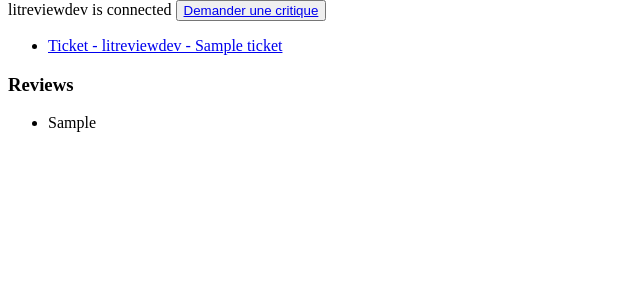
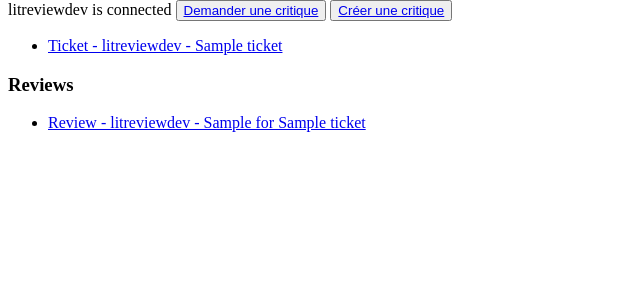
Before and after one commit to ais1-1/OC-project-09_application-web-django, a Django app: page /home/ in a window 1280 px wide. Shown: the part 73-373 px from the top of the page, without its empty margins (0-640 px from the left). Run offline with Django 4.2, Linux system fonts and the light colour scheme; a user stored in the database is signed in; data comes from the database, SQL or seed files in the repository; tables that the repository leaves empty hold one stand-in row (values such as "Sample post").

Commit message:
add review edition form

```diff
--- a/bookreview/models.py
+++ b/bookreview/models.py
@@ -18,10 +18,13 @@ class Ticket(models.Model):
         return f'{self.title}'
 
     def resize_image(self):
-        image = Image.open(self.image)
-        # Resize the image
-        image.thumbnail(self.IMAGE_MAX_SIZE)
-        image.save(self.image.path)
+        if self.image:
+            image = Image.open(self.image)
+            # Resize the image
+            image.thumbnail(self.IMAGE_MAX_SIZE)
+            image.save(self.image.path)
+        else:
+            return
 
     def save(self, *args, **kwargs):
         super().save(*args, **kwargs)
--- a/bookreview/templates/bookreview/home.html
+++ b/bookreview/templates/bookreview/home.html
@@ -5,6 +5,7 @@
 {{ user }} is connected
 
 <button><a href="{% url 'ticket_create' %}">Demander une critique</a></button>
+<button><a href="{% url 'review_create' %}">Créer une critique</a></button>
 <ul>
     {% for ticket in tickets %}
         {% if user == ticket.user %}
@@ -18,7 +19,11 @@
 <h3>Reviews</h3>
 <ul>
     {% for review in reviews %}
-        <li>{{ review }}</li>
+        {% if user == review.user %}
+            <li><a href="{% url 'review_edit' review.pk %}">Review - {{ review.user }} - {{ review.headline }} for {{ review.ticket }}</a></li>
+        {% else %}
+            <li>Review - {{ review.user }} - {{ review.headline }}</li>
+        {% endif %}
     {% endfor %}
 </ul>
 
--- a/bookreview/views.py
+++ b/bookreview/views.py
@@ -1,9 +1,9 @@
-from django.shortcuts import render, redirect
+from django.shortcuts import render, redirect, get_object_or_404
 from django.contrib.auth.decorators import login_required
 
 from .models import Ticket, Review, UserFollows
 
-from . import forms
+from .forms import CreateTicketForm, CreateReviewForm
 
 
 @login_required
@@ -17,9 +17,9 @@ def home(request):
 
 @login_required
 def create_ticket(request):
-    form = forms.CreateTicketForm()
+    form = CreateTicketForm()
     if request.method == 'POST':
-        form = forms.CreateTicketForm(request.POST, request.FILES)
+        form = CreateTicketForm(request.POST, request.FILES)
         if form.is_valid():
             ticket = form.save(commit=False)
             ticket.user = request.user
@@ -30,14 +30,14 @@ def create_ticket(request):
 
 @login_required
 def edit_ticket(request, tickets_pk):
-    ticket = Ticket.objects.get(pk=tickets_pk, user=request.user)
+    ticket = get_object_or_404(Ticket, pk=tickets_pk, user=request.user)
     if ticket.image:
         image_file = ticket.image.url
     else:
         image_file = ""
 
     if request.method == 'POST':
-        form = forms.CreateTicketForm(request.POST, request.FILES, instance=ticket)
+        form = CreateTicketForm(request.POST, request.FILES, instance=ticket)
         if form.is_valid():
             form_instance = form.save(commit=False)
             form_instance.user = request.user
@@ -47,7 +47,72 @@ def edit_ticket(request, tickets_pk):
         data = {
             "title": ticket.title,
             "description": ticket.description,
-            "image": image_file
+            "user": ticket.user,
+            "image": image_file,
+            "time_created": ticket.time_created
         }
-        form = forms.CreateTicketForm(initial=data)
+        form = CreateTicketForm(initial=data)
     return render(request, 'bookreview/edit_ticket.html', context={'form': form, 'image_file': image_file})
+
+
+@login_required
+def create_review(request):
+    ticket_form = CreateTicketForm()
+    review_form = CreateReviewForm()
+    if request.method == 'POST':
+        ticket_form = CreateTicketForm(request.POST, request.FILES)
+        review_form = CreateReviewForm(request.POST)
+        if all([ticket_form.is_valid(), review_form.is_valid()]):
+            ticket = ticket_form.save(commit=False)
+            ticket.user = request.user
+            ticket.save()
+            review = review_form.save(commit=False)
+            review.ticket = ticket
+            review.user = request.user
+            review.save()
+            return redirect('home')
+    return render(request, 'bookreview/create_review.html', context={'ticket_form': ticket_form, 'review_form': review_form})
+
+
+
+@login_required
+def edit_review(request, review_pk):
+    review = get_object_or_404(Review, pk=review_pk, user=request.user)
+    ticket = review.ticket
+    if request.method == 'POST':
+        form = CreateReviewForm(request.POST, instance=review)
+        if form.is_valid():
+            form_instance = form.save(commit=False)
+            form_instance.ticket = ticket
+            form_instance.user = request.user
+            form_instance.save()
+            return redirect('home')
+    else :
+        data = {
+            "ticket": ticket,
+            "rating": review.rating,
+            "headline": review.headline,
+            "body": review.body,
+            "user": review.user,
+            "time_created": review.time_created
+        }
+        print(data)
+        form = CreateReviewForm(initial=data)
+    return render(request, 'bookreview/edit_review.html', context={'form': form, 'ticket': ticket})
+
+
+
+@login_required
+def create_review_as_response(request, tickets_pk):
+    pass
+"""
+    form = CreateReviewForm()
+    if request.method == 'POST':
+        form = CreateReviewForm(request.POST)
+        if form.is_valid():
+            review = form.save(commit=False)
+            review.user = request.user
+            review.save()
+            return redirect('home')
+    return render(request, 'bookreview/create_review_as_response.html', context={'form': form})
+"""
--- a/litreviewbooks/urls.py
+++ b/litreviewbooks/urls.py
@@ -34,6 +34,10 @@ urlpatterns = [
     path('home/', bookreview.views.home, name='home'),
     path('ticket/create/', bookreview.views.create_ticket, name='ticket_create'),
     path('ticket/<int:tickets_pk>/edit/', bookreview.views.edit_ticket, name='ticket_edit'),
+    path('review/create/', bookreview.views.create_review, name='review_create'),
+    path('review/<int:review_pk>/edit/', bookreview.views.edit_review, name='review_edit'),
+    path('review/create_as_response/<int:tickets_pk>', bookreview.views.create_review_as_response, name='review_create_as_response'),
+
 ]
 
 if settings.DEBUG:
```
Also changed, not shown: bookreview/forms.py (+16 -1 lines), bookreview/templates/bookreview/create_review.html (added, +27 -0 lines), bookreview/templates/bookreview/edit_review.html (added, +26 -0 lines), bookreview/templates/bookreview/partials/ticket.html (added, +23 -0 lines).
